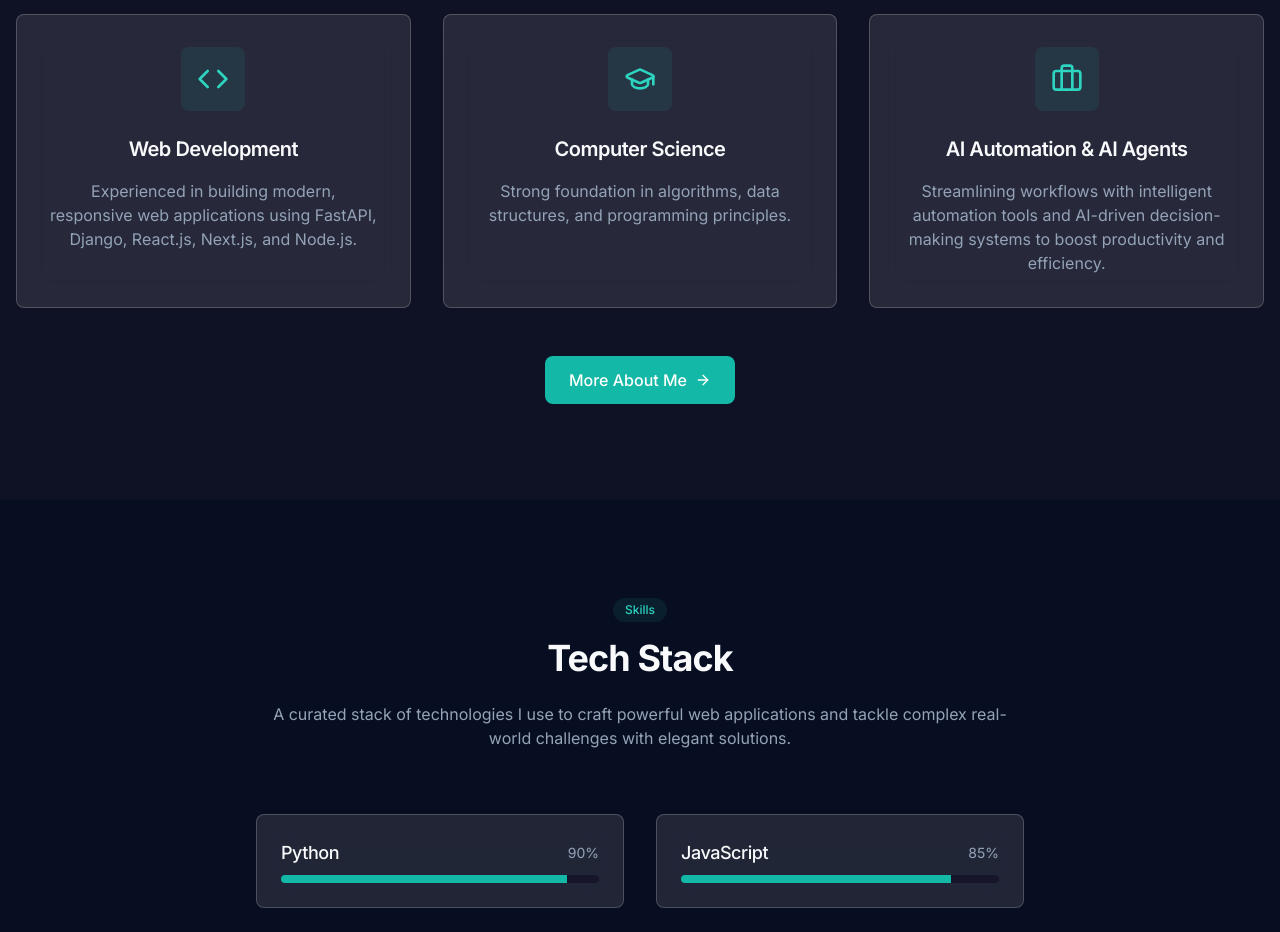
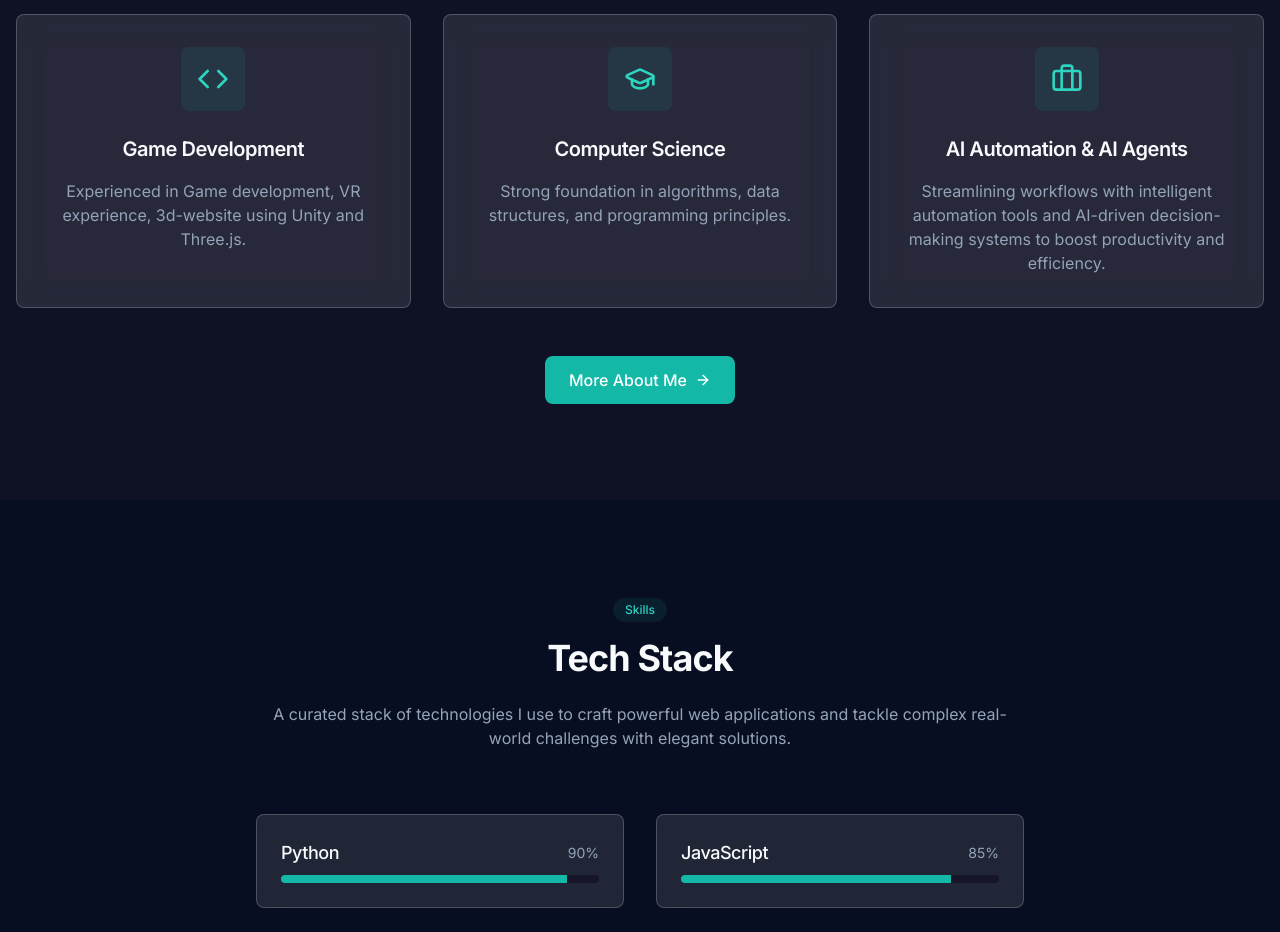
Before and after one commit to ctar0403/Portfolio-website, a React (Vite) app: page / in a window 1280 px wide. Shown: the part 1100-2032 px from the top of the page. Built offline with nearby package versions, Linux system fonts and the light colour scheme.

Commit message:
Update Index page Web Development section to Game Development
cgen-396544191a174dd381d8bda47ae31b76

```diff
--- a/src/pages/Index.tsx
+++ b/src/pages/Index.tsx
@@ -83,10 +83,10 @@ const Index = () => {
                 <Code className="w-8 h-8 text-teal-400" />
               </div>
               <h3 className="text-xl font-semibold mb-4 text-center">
-                Web Development
+                Game Development
               </h3>
               <p className="text-muted-foreground text-center">
-                Experienced in building modern, responsive web applications using FastAPI, Django, React.js, Next.js, and Node.js.
+                Experienced in Game development, VR experience, 3d-website using Unity and Three.js.
               </p>
             </motion.div>
 
```
